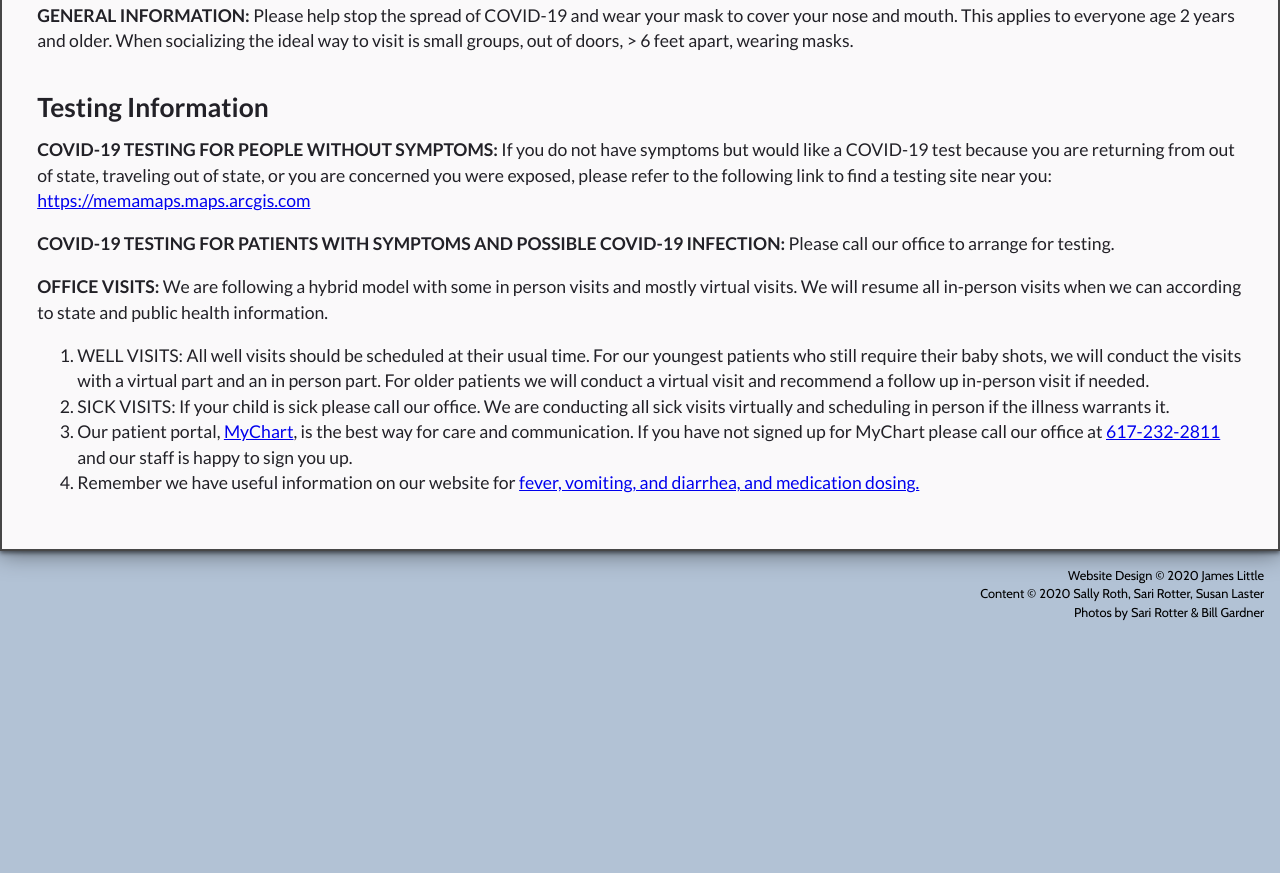
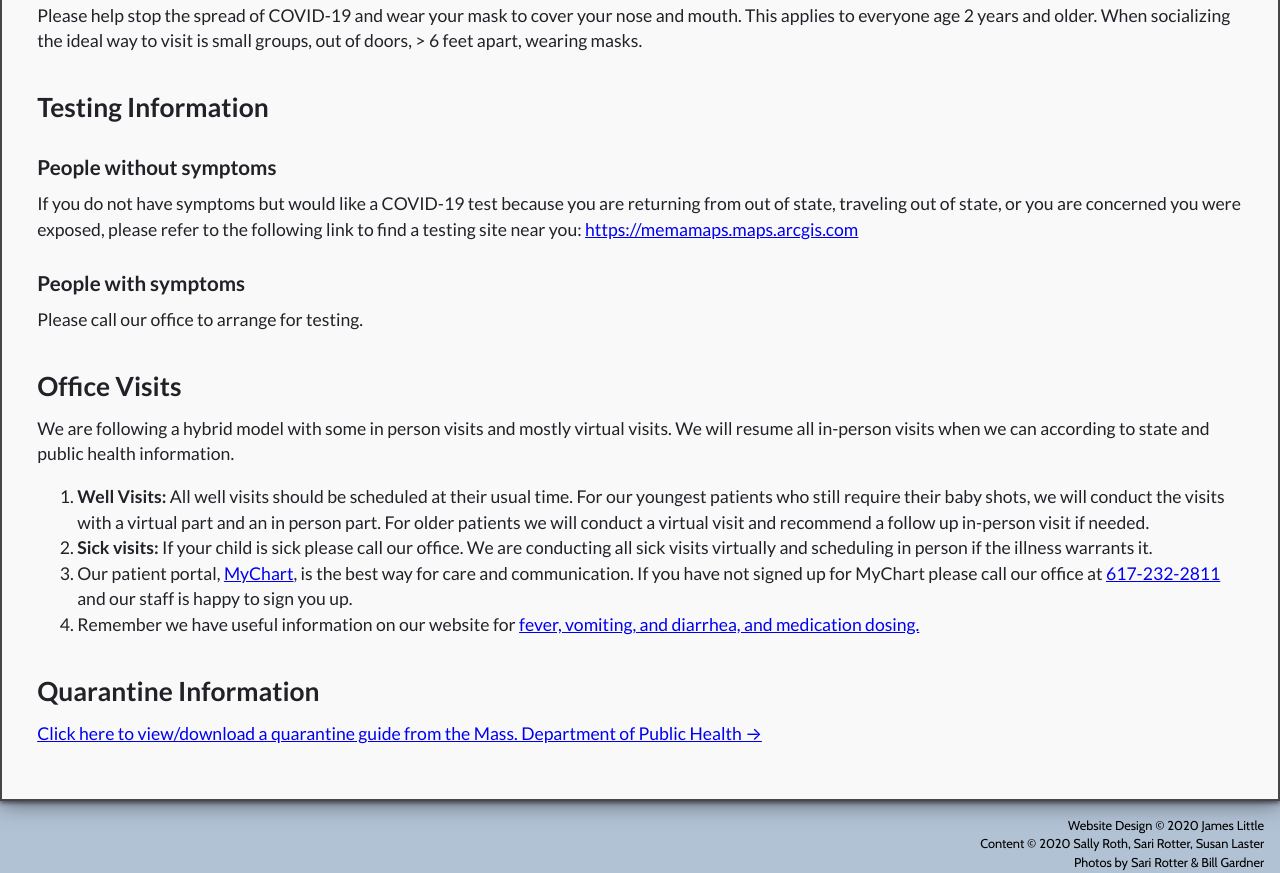
Before and after one commit to jameslittle230/rrl-gatsby, a Gatsby site: page /covid19 in a window 1280 px wide. Shown: the part 914-1787 px from the top of the page. Before the commit the page ends 1536 px from the top, so only its background shows below. Built offline with nearby package versions, Linux system fonts and the light colour scheme; Gatsby itself is replaced by a stand-in of ours.

Commit message:
add content

```diff
--- a/src/pages/covid19.js
+++ b/src/pages/covid19.js
@@ -10,51 +10,47 @@ const Covid19 = () => (
     <h1>COVID-19 Information</h1>
 
     <p>
-      <strong>GENERAL INFORMATION:</strong> Please help stop the spread of
-      COVID-19 and wear your mask to cover your nose and mouth. This applies to
-      everyone age 2 years and older. When socializing the ideal way to visit is
-      small groups, out of doors, > 6 feet apart, wearing masks.
+      Please help stop the spread of COVID-19 and wear your mask to cover your
+      nose and mouth. This applies to everyone age 2 years and older. When
+      socializing the ideal way to visit is small groups, out of doors, > 6 feet
+      apart, wearing masks.
     </p>
 
     <h2>Testing Information</h2>
 
+    <h3>People without symptoms</h3>
     <p>
-      <strong>COVID-19 TESTING FOR PEOPLE WITHOUT SYMPTOMS:</strong> If you do
-      not have symptoms but would like a COVID-19 test because you are returning
-      from out of state, traveling out of state, or you are concerned you were
-      exposed, please refer to the following link to find a testing site near
-      you:{" "}
+      If you do not have symptoms but would like a COVID-19 test because you are
+      returning from out of state, traveling out of state, or you are concerned
+      you were exposed, please refer to the following link to find a testing
+      site near you:{" "}
       <a href="https://memamaps.maps.arcgis.com">
         https://memamaps.maps.arcgis.com
       </a>
     </p>
 
+    <h3>People with symptoms</h3>
+    <p>Please call our office to arrange for testing.</p>
+
+    <h2>Office Visits</h2>
     <p>
-      <strong>
-        COVID-19 TESTING FOR PATIENTS WITH SYMPTOMS AND POSSIBLE COVID-19
-        INFECTION:
-      </strong>{" "}
-      Please call our office to arrange for testing.
-    </p>
-
-    <p>
-      <strong>OFFICE VISITS:</strong> We are following a hybrid model with some
-      in person visits and mostly virtual visits. We will resume all in-person
-      visits when we can according to state and public health information.
+      We are following a hybrid model with some in person visits and mostly
+      virtual visits. We will resume all in-person visits when we can according
+      to state and public health information.
     </p>
 
     <ol>
       <li>
-        WELL VISITS: All well visits should be scheduled at their usual time.
-        For our youngest patients who still require their baby shots, we will
-        conduct the visits with a virtual part and an in person part. For older
-        patients we will conduct a virtual visit and recommend a follow up
-        in-person visit if needed.
+        <strong>Well Visits:</strong> All well visits should be scheduled at
+        their usual time. For our youngest patients who still require their baby
+        shots, we will conduct the visits with a virtual part and an in person
+        part. For older patients we will conduct a virtual visit and recommend a
+        follow up in-person visit if needed.
       </li>
       <li>
-        SICK VISITS: If your child is sick please call our office. We are
-        conducting all sick visits virtually and scheduling in person if the
-        illness warrants it.
+        <strong>Sick visits:</strong> If your child is sick please call our
+        office. We are conducting all sick visits virtually and scheduling in
+        person if the illness warrants it.
       </li>
       <li>
         Our patient portal,{" "}
@@ -70,6 +66,14 @@ const Covid19 = () => (
         </Link>
       </li>
     </ol>
+
+    <h2>Quarantine Information</h2>
+    <p>
+      <a href="https://files.rothrotterlaster.com/covid-19-quarantine.pdf">
+        Click here to view/download a quarantine guide from the Mass. Department
+        of Public Health →
+      </a>
+    </p>
   </Layout>
 )
 
--- a/src/pages/resources.js
+++ b/src/pages/resources.js
@@ -8,7 +8,7 @@ const ResourcesPage = () => (
     <SEO title="Resources" />
     <h1>Forms &amp; Resources</h1>
     <p>In this section you will find information about specific medical advice for basic problems, information about your child’s well visit form, and miscellaneous forms that you might need to download and print.</p>
-    <h2>Medical Information Forms</h2>
+    <h2>Medical Information</h2>
     <p>The following are forms regarding medical care. This information does not replace actual medical advice as given by a professional and is not specific to any one child or any one medical situation.</p>
 
     <ul>
@@ -25,6 +25,7 @@ const ResourcesPage = () => (
         <li><a href="https://files.rothrotterlaster.com/add-checklist.pdf">ADHD Diagnostic Checklist</a></li>
         <li><a href="https://files.rothrotterlaster.com/toilet-training.pdf">Toilet Training</a></li>
         <li><a href="https://files.rothrotterlaster.com/starting-solids.pdf">Starting Solids</a></li>
+        <li><a href="https://www.youtube.com/watch?v=Hl6vItGt4qQ">How to do your Strep Test at home (video)</a></li>
     </ul>
 
     <h2>Well Visit Forms</h2>
```
